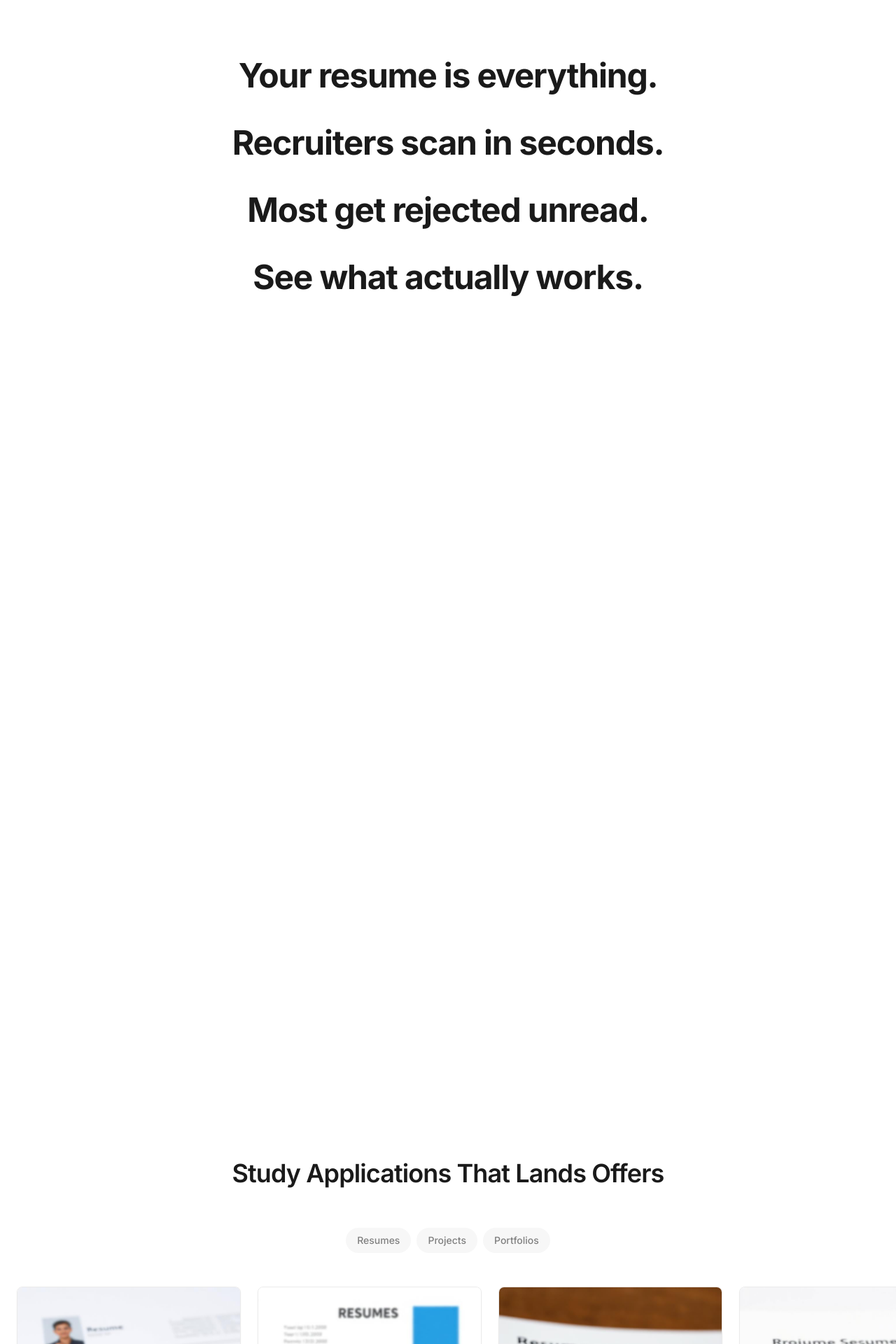
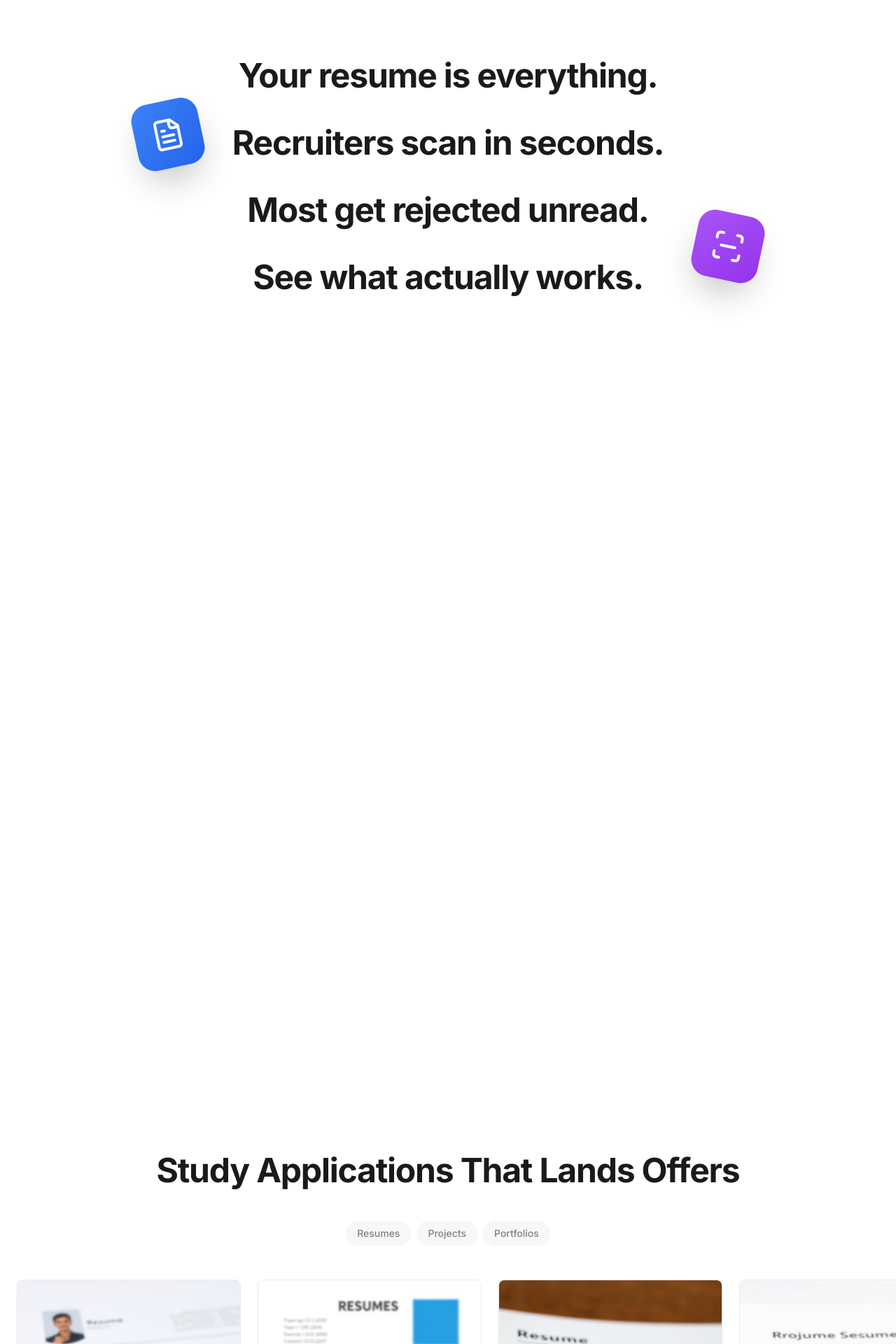
Before and after one commit to rjordonez/CookedCareers, a React (Vite) app: page / in a window 1280 px wide. Shown: the part 760-2680 px from the top of the page at 70% size. Built offline with nearby package versions, Linux system fonts and the light colour scheme; no server answers.

Commit message:
Update files

```diff
--- a/src/components/BrowseGrid.tsx
+++ b/src/components/BrowseGrid.tsx
@@ -90,7 +90,7 @@ const BrowseGrid = () => {
   return (
     <section ref={ref} className="py-24 px-6 bg-background fade-in">
       <div className="max-w-7xl mx-auto">
-        <h2 className="text-center mb-12">
+        <h2 className="text-center mb-12 text-3xl md:text-4xl lg:text-5xl font-bold">
           Study Applications That Lands Offers
         </h2>
 
--- a/src/components/Navigation.tsx
+++ b/src/components/Navigation.tsx
@@ -6,30 +6,30 @@ const Navigation = () => {
   const { isSignedIn } = useUser();
 
   return (
-    <nav className="fixed left-1/2 top-6 z-50 flex h-[60px] w-[584px] -translate-x-1/2 items-center gap-6 rounded-full bg-[rgba(237,237,237,0.72)] px-6 py-2 backdrop-blur-xl">
-      <div className="flex grow items-center">
-        <Link to="/" className="flex items-center gap-2">
-          <div className="w-8 h-8 rounded-xl bg-[#1a1a1a] flex items-center justify-center">
+    <nav className="fixed left-1/2 top-4 md:top-6 z-50 flex h-[60px] w-[90%] max-w-[584px] -translate-x-1/2 items-center gap-3 md:gap-6 rounded-full bg-[rgba(237,237,237,0.72)] px-4 md:px-6 py-2 backdrop-blur-xl">
+      <div className="flex grow items-center min-w-0">
+        <Link to="/" className="flex items-center gap-2 min-w-0">
+          <div className="w-8 h-8 rounded-xl bg-[#1a1a1a] flex items-center justify-center shrink-0">
             <span className="text-lg font-bold text-white">C</span>
           </div>
-          <span className="text-lg font-bold" style={{ letterSpacing: '-0.05em' }}>CookedCareer</span>
+          <span className="text-base md:text-lg font-bold truncate" style={{ letterSpacing: '-0.05em' }}>CookedCareer</span>
         </Link>
       </div>
 
       {isSignedIn ? (
-        <Link to="/dashboard" className="-me-3 min-w-fit">
-          <Button size="sm" className="rounded-full text-sm font-semibold px-4 h-[44px] bg-[#1a1a1a] text-white hover:bg-[#2a2a2a]">
+        <Link to="/dashboard" className="-me-3 min-w-fit shrink-0">
+          <Button size="sm" className="rounded-full text-sm font-semibold px-3 md:px-4 h-[44px] bg-[#1a1a1a] text-white hover:bg-[#2a2a2a]">
             Dashboard
           </Button>
         </Link>
       ) : (
         <>
-          <Link to="/auth" className="text-sm font-semibold hover:opacity-80 transition-opacity">
+          <Link to="/auth" className="hidden sm:block text-sm font-semibold hover:opacity-80 transition-opacity shrink-0">
             Log in
           </Link>
 
-          <Link to="/auth" className="-me-3 min-w-fit">
-            <Button size="sm" className="rounded-full text-sm font-semibold px-4 h-[44px] bg-[#1a1a1a] text-white hover:bg-[#2a2a2a]">
+          <Link to="/auth" className="-me-3 min-w-fit shrink-0">
+            <Button size="sm" className="rounded-full text-xs md:text-sm font-semibold px-3 md:px-4 h-[44px] bg-[#1a1a1a] text-white hover:bg-[#2a2a2a]">
               Join for free
             </Button>
           </Link>
--- a/src/components/WhySection.tsx
+++ b/src/components/WhySection.tsx
@@ -1,4 +1,5 @@
 import { useEffect, useRef, useState } from "react";
+import { FileText, ScanLine } from "lucide-react";
 
 const WhySection = () => {
   const containerRef = useRef<HTMLDivElement>(null);
@@ -39,6 +40,20 @@ const WhySection = () => {
   return (
     <div ref={containerRef} className="relative" style={{ height: "200vh" }}>
       <div className="sticky top-0 h-screen flex items-center justify-center px-6">
+        {/* Left Icon - Resume */}
+        <div className="hidden lg:block absolute left-[15%] top-[30%] -translate-y-1/2 rotate-[-12deg]">
+          <div className="w-24 h-24 rounded-3xl bg-gradient-to-br from-blue-500 to-blue-600 flex items-center justify-center shadow-2xl">
+            <FileText className="w-12 h-12 text-white" strokeWidth={2} />
+          </div>
+        </div>
+
+        {/* Right Icon - Scan */}
+        <div className="hidden lg:block absolute right-[15%] top-[50%] -translate-y-1/2 rotate-[12deg]">
+          <div className="w-24 h-24 rounded-3xl bg-gradient-to-br from-purple-500 to-purple-600 flex items-center justify-center shadow-2xl">
+            <ScanLine className="w-12 h-12 text-white" strokeWidth={2} />
+          </div>
+        </div>
+
         <div className="max-w-4xl mx-auto w-full space-y-12">
           {statements.map((statement, index) => (
             <div
```
